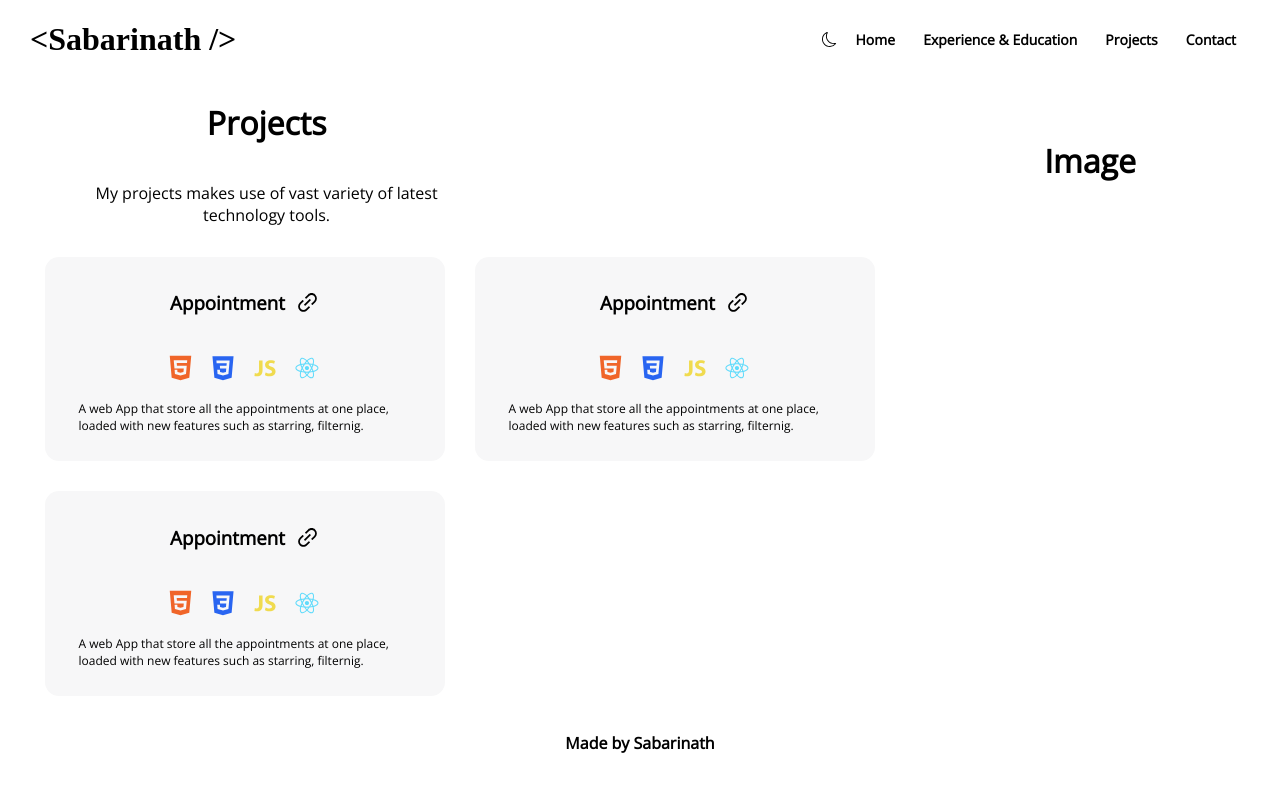
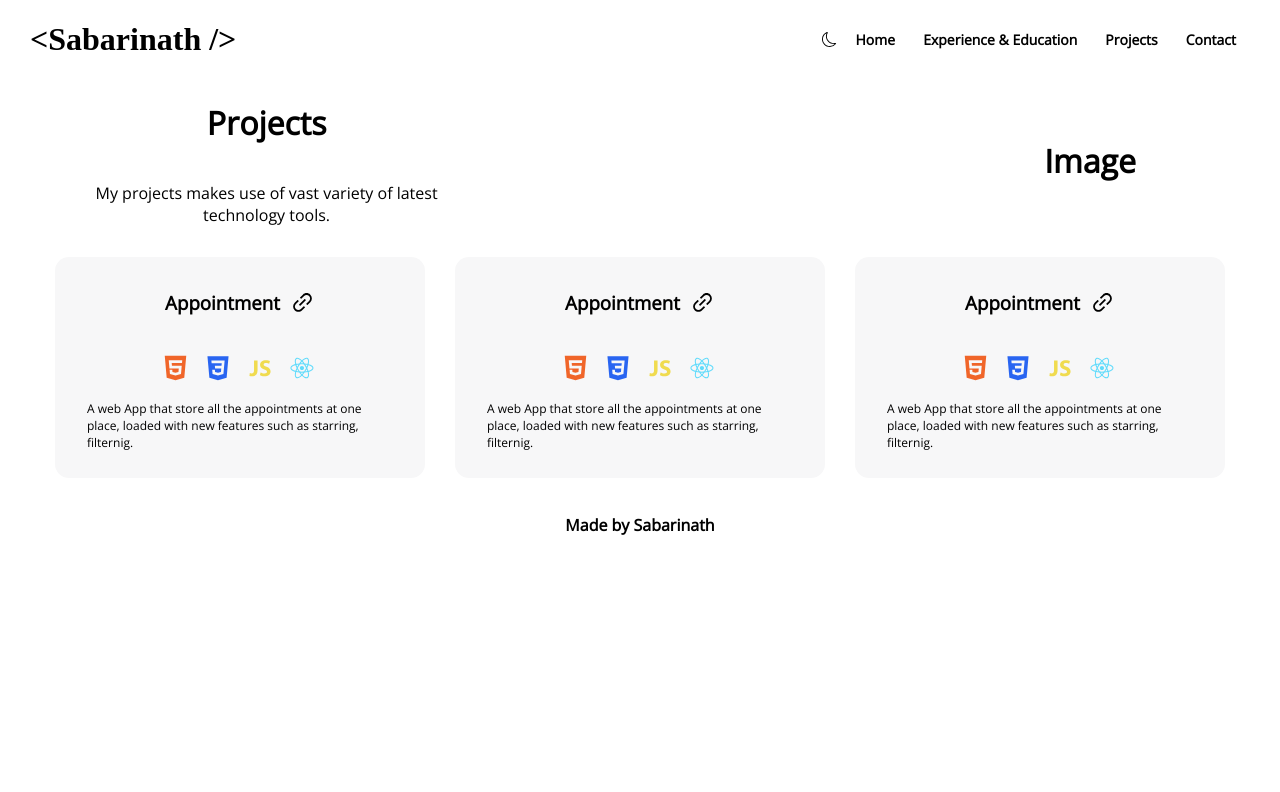
Before and after one commit to Sabarinath049/Sabarinath-Portfolio, a React (Create React App) app: page /projects in a window 1280 px wide. Shown: the top 792 px of the page. Built offline with nearby package versions, Linux system fonts and the light colour scheme; a web font is replaced by a local one.

Commit message:
updated media queries

```diff
--- a/src/components/Projects/index.css
+++ b/src/components/Projects/index.css
@@ -246,10 +246,10 @@
 
 @media screen and (min-width: 1025px) and (max-width: 1440px) {
     .project-item-light{
-        max-width: 400px;
+        max-width: 370px;
     }
     .project-item-dark{
-        max-width: 400px;
+        max-width: 370px;
     }
 
 }
```
